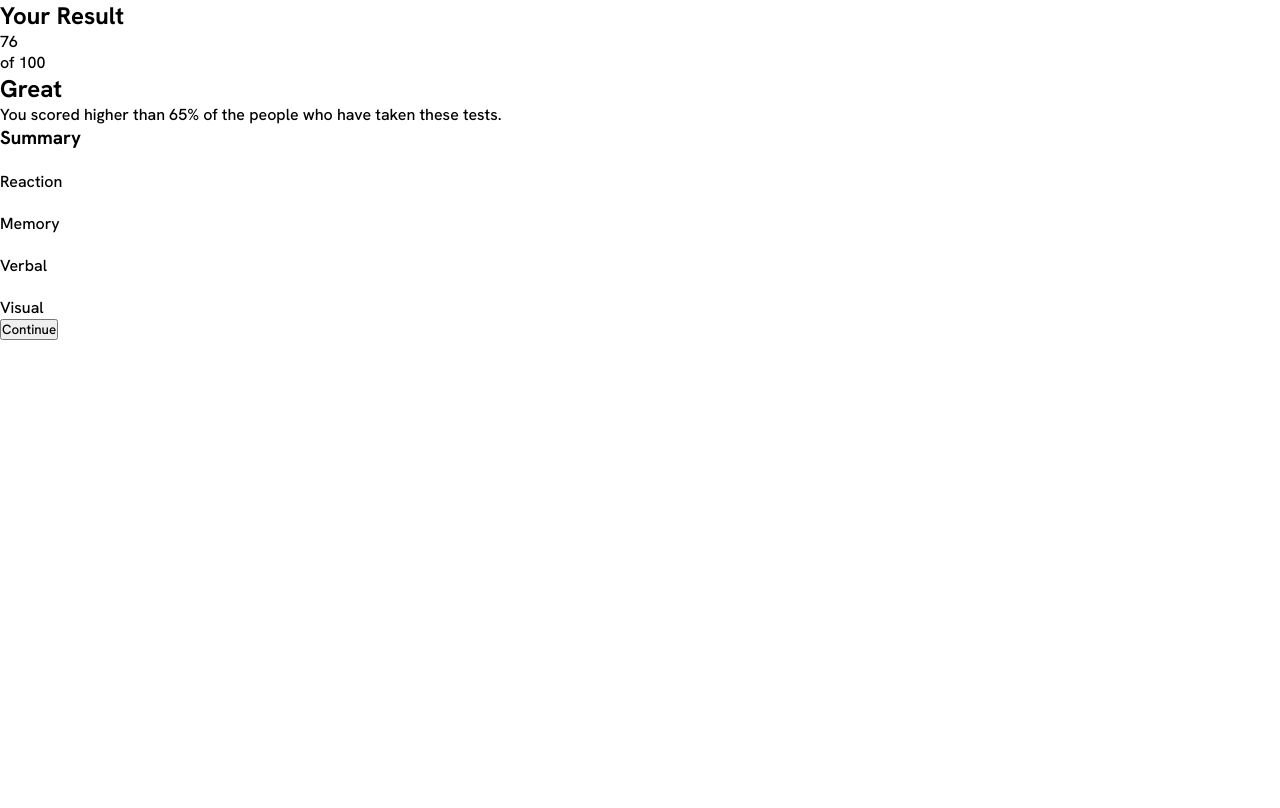
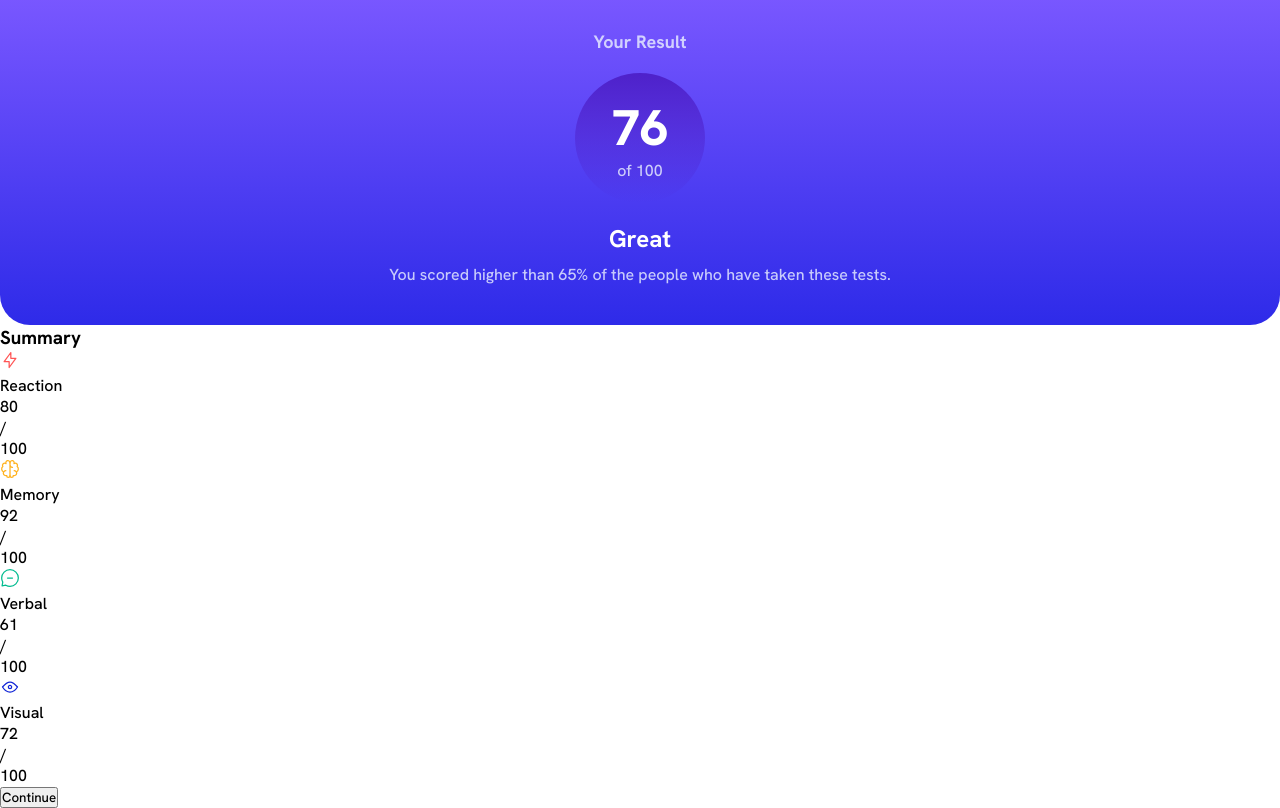
Before and after one commit to jstevenfm/frontMentor-results-summary-component-main, a plain HTML site: page index.html in a window 1280 px wide. Drawn offline with Linux system fonts and the light colour scheme.

Commit message:
feat - Added styles to score section

```diff
--- a/index.html
+++ b/index.html
@@ -14,11 +14,11 @@
   </head>
   <body>
     <main>
-      <section>
+      <section class="result">
         <h1>Your Result</h1>
-        <section>
-          <p>76</p>
-          <p>of 100</p>
+        <section class="result--score">
+          <p class="result--score__princ">76</p>
+          <p class="result--score__range">of 100</p>
         </section>
 
         <h2>Great</h2>
@@ -32,35 +32,39 @@
 
         <section>
 					<figure>
-						<img src="" alt="">
+						<img src="./assets/images/icon-reaction.svg" alt="Reaction Icon">
 						<figcaption>Reaction</figcaption>
 					</figure>
-					<p></p>
-					<p></p>
+					<p>80</p>
+          <p>/</p>
+					<p>100</p>
 				</section>
         <section>
 					<figure>
-						<img src="" alt="">
+						<img src="./assets/images/icon-memory.svg" alt="Memory Icon">
 						<figcaption>Memory</figcaption>
 					</figure>
-					<p></p>
-					<p></p>
+					<p>92</p>
+          <p>/</p>
+					<p>100</p>
 				</section>
         <section>
 					<figure>
-						<img src="" alt="">
+						<img src="./assets/images/icon-verbal.svg" alt="Verbal Icon">
 						<figcaption>Verbal</figcaption>
 					</figure>
-					<p></p>
-					<p></p>
+					<p>61</p>
+          <p>/</p>
+					<p>100</p>
 				</section>
         <section>
 					<figure>
-						<img src="" alt="">
+						<img src="./assets/images/icon-visual.svg" alt="Visual  Icon">
 						<figcaption>Visual</figcaption>
 					</figure>
-					<p></p>
-					<p></p>
+					<p>72</p>
+          <p>/</p>
+					<p>100</p>
 				</section>
         <button>Continue</button>
       </aside>
--- a/styles/mobile.css
+++ b/styles/mobile.css
@@ -1,4 +1,4 @@
-@import url('https://fonts.googleapis.com/css2?family=Hanken+Grotesk:wght@500;700;800&display=swap');
+@import url("https://fonts.googleapis.com/css2?family=Hanken+Grotesk:wght@500;700;800&display=swap");
 
 :root {
   /* Primary Colors */
@@ -24,5 +24,67 @@
   box-sizing: border-box;
   margin: 0;
   padding: 0;
-    font-family: 'Hanken Grotesk', sans-serif;
+  font-family: "Hanken Grotesk", sans-serif;
 }
+main {
+  display: flex;
+  flex-direction: column;
+}
+
+.result {
+  display: flex;
+  flex-direction: column;
+  align-items: center;
+  background: linear-gradient(
+    0deg,
+    var(--royal-blue) 0%,
+    var(--slate-blue) 100%
+  );
+  color: var(--pale-blue);
+  padding: 30px 40px 40px 40px;
+  border-radius: 0 0 30px 30px;
+  -webkit-border-radius: 0 0 30px 30px;
+  -moz-border-radius: 0 0 30px 30px;
+  -ms-border-radius: 0 0 30px 30px;
+  -o-border-radius: 0 0 30px 30px;
+}
+.result > h1 {
+  font-size: 18px;
+  opacity: 0.8;
+}
+.result--score {
+  border-radius: 50%;
+  -webkit-border-radius: 50%;
+  -moz-border-radius: 50%;
+  -ms-border-radius: 50%;
+  -o-border-radius: 50%;
+  background: linear-gradient(
+    0deg,
+    var(--persian-blue) 0%,
+    var(--violet--blue) 100%
+  );
+  padding: 20px;
+  margin: 20px;
+  width: 130px;
+  height: 130px;
+  display: flex;
+  flex-direction: column;
+  align-items: center;
+  justify-content: center;
+}
+.result--score__princ {
+  font-weight: 800;
+  font-size: 50px;
+  color: var(--white);
+}
+.result--score__range {
+  opacity: 0.8;
+}
+.result > h2 {
+  color: var(--white);
+  margin: 0 0 10px 0;
+}
+.result > p {
+  opacity: 0.8;
+  text-align: center;
+}
```
Lines whose indentation alone changed are shown as unchanged.
